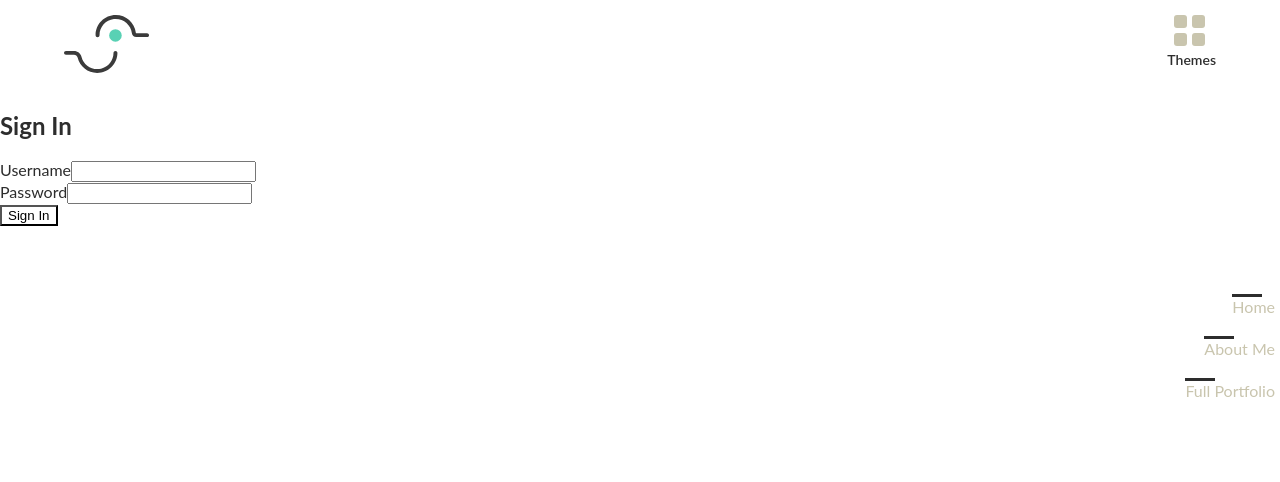
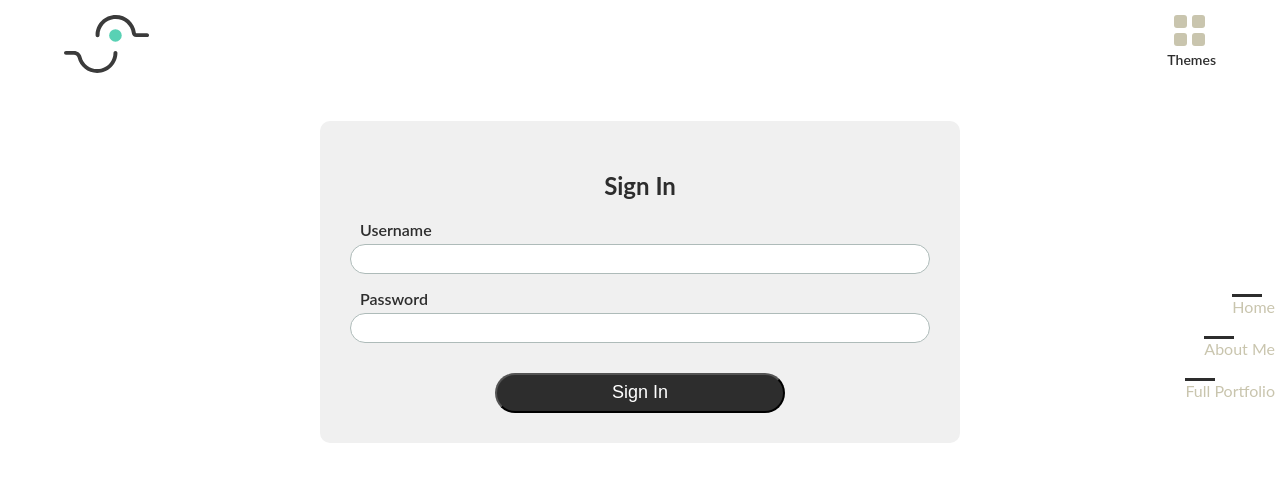
Before and after one commit to Mandiii/portfolio2024, a React (Create React App) app: page /login in a window 1280 px wide. Shown: the top 482 px of the page. Built offline with nearby package versions, Linux system fonts and the light colour scheme.

Commit message:
Visual fixes

```diff
--- a/src/components/aboutComponents/Specialty.js
+++ b/src/components/aboutComponents/Specialty.js
@@ -1,13 +1,14 @@
+import { useSelector } from 'react-redux'
 import icon from '../../images/icons/design-specialty.svg'
 function Specialty(props) {
     const projectTypesList = props.projectTypes.map((projectType, index) => <li key={index}>{projectType}</li>)
+    const theme = useSelector((state) => state.theme.theme);
     return(
         <div className="specialty">
             <div className="specialty-title">
-                {/* {props.iconSrc && <img src={props.iconSrc} alt="" />} */}
-                <img src={icon} alt="" />
+                {theme === "snow" && <img src={icon} alt="" />}
                 <h3 className='large-title'>{props.title}</h3>
-                <p>See more</p>
+                {theme === "snow" && <p>See more</p>}
             </div>
             <div className='types-of-projects'>
                 <p><b>Types of projects</b></p>
--- a/src/pages/AdminLogin.js
+++ b/src/pages/AdminLogin.js
@@ -2,7 +2,7 @@ import getAdminToken from "../services/getAdminToken";
 import { useDispatch, useSelector } from 'react-redux'
 import { adminLogin} from "../state/adminLogin/adminSlice";
 import { useNavigate } from "react-router";
-import { useState, useEffect } from "react";
+import { useState } from "react";
 
 function Login() {
     const navigate = useNavigate();
@@ -26,7 +26,7 @@ function Login() {
     }
 
     return (
-      <main>
+      <main className="admin">
         <section className="sign-in-content">
           <h1>Sign In</h1>
           <form onSubmit={(e) => e.preventDefault()}>
--- a/src/pages/ErrorPage.js
+++ b/src/pages/ErrorPage.js
@@ -1,7 +1,8 @@
 function ErrorPage() {
     return (
         <main>
-        <p>test</p>
+        <h1>Error</h1>
+        <h2>The page you are looking for does not exist</h2>
     </main>
     )
 
--- a/src/pages/ThemeSelect.js
+++ b/src/pages/ThemeSelect.js
@@ -1,19 +1,27 @@
-import { useDispatch } from "react-redux"
+import { useDispatch, useSelector } from "react-redux"
+import { useNavigate } from "react-router"
 import { updateTheme } from "../state/theme/themeSlice"
 function ThemeSelect() {
 
     const dispatch = useDispatch()
+    const navigate = useNavigate()
+    const currentTheme = useSelector((state) => state.theme.theme);
     function changeTheme(theme) {
         console.log(theme)
         dispatch(updateTheme(theme))
         console.log(theme)
+        navigate(-1)
     }
 
     return (
-        <main>
-        <button onClick={() => changeTheme("elegant")}>Elegant</button>
-        <button onClick={() => changeTheme("snow")}>Snow</button>
-    </main>
+        <main id="themeSelect">
+            <h1>Select a theme</h1>
+            <div className="buttons-container">
+                <button id="elegant" className={(currentTheme==="elegant"? "active" : "")} onClick={() => changeTheme("elegant")}>Elegant</button>
+                <button id="snow" className={(currentTheme==="snow"? "active" : "")} onClick={() => changeTheme("snow")}>Snow</button>
+            </div>
+
+        </main>
     )
 
 }
```
Also changed, not shown: src/images/icons/elegant-btn-bg.png (added).
